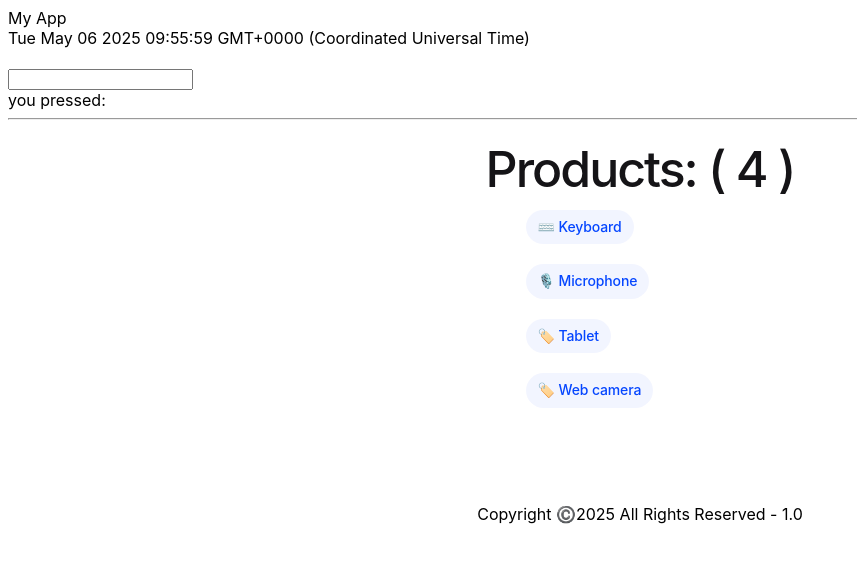
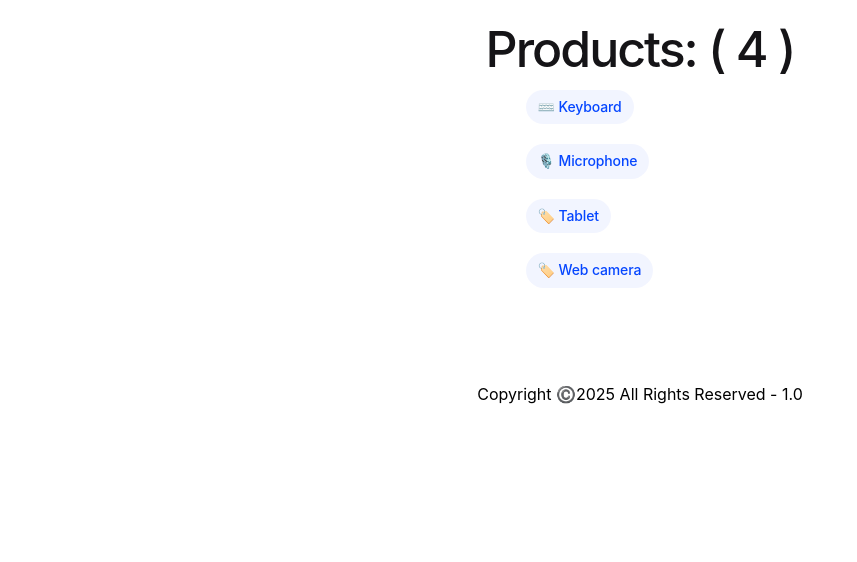
Before and after one commit to JoaoGoncalves/pj-angular, an Angular app in the folder my-app/: page / in a window 1280 px wide. Shown: the top 562 px of the page, without its empty margins (0-857 px from the left). Built offline with nearby package versions, Linux system fonts and the light colour scheme.

Commit message:
ajuste do keylogger

```diff
--- a/my-app/src/app/app.component.html
+++ b/my-app/src/app/app.component.html
@@ -1,7 +1,7 @@
-<header [innerHTML]="title"></header>
+<!-- <header [innerHTML]="title"></header>
 <br>
 <app-key-logger></app-key-logger>
-<hr>
+<hr> -->
 
 <main class="main">
   <div class="content">
--- a/my-app/src/app/app.component.ts
+++ b/my-app/src/app/app.component.ts
@@ -18,14 +18,13 @@ export class AppComponent {
   title = 'Ola Universo';
   settings = inject(APP_SETTINGS);
 
-  title$ = new Observable( observer => {
+  /* title$ = new Observable( observer => {
     setInterval( ()=> observer.next(undefined), 1000);
-  })
+  }) */
+  title$ = interval(500);
 
   constructor(){
     this.title$.subscribe(this.setTitle);
-
-
   }
 
   private setTitle = () => {
```
